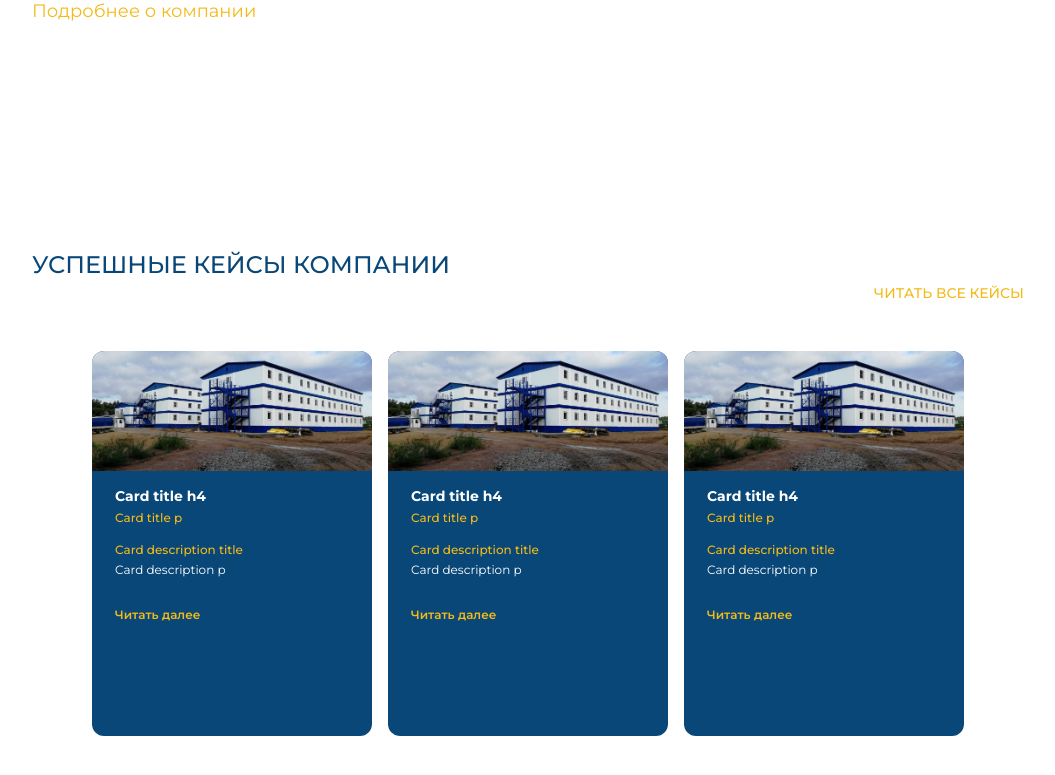
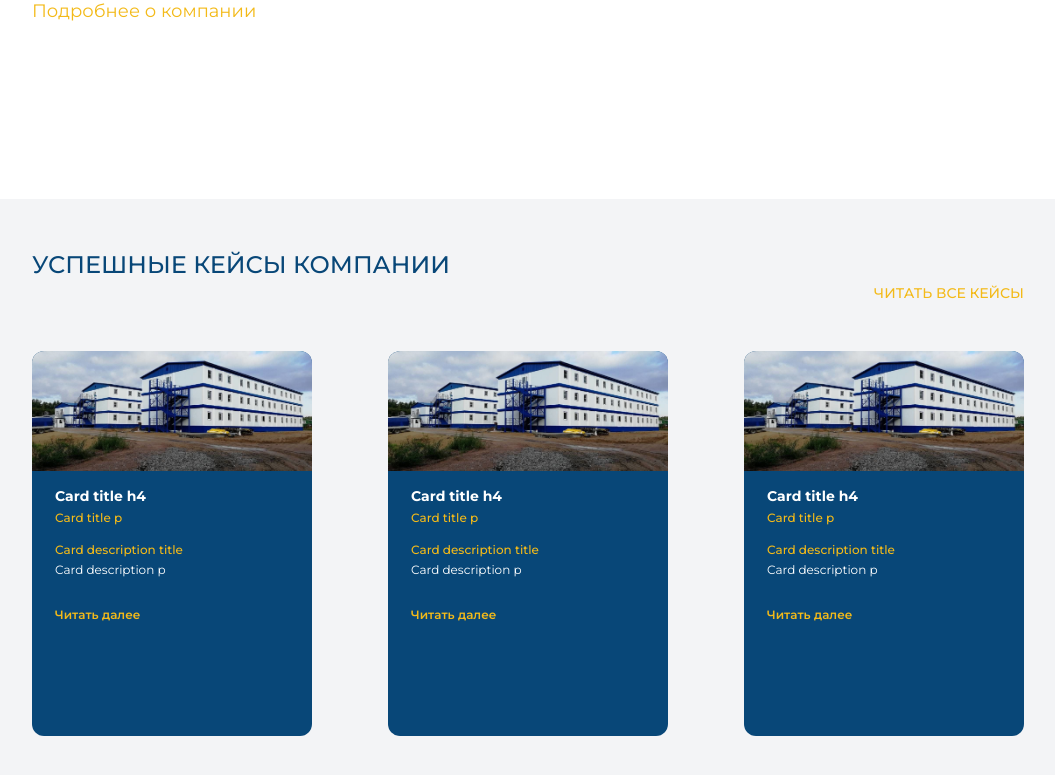
Before and after one commit to IvaMorozilka/vue-project, a Vue app: page / in a window 1280 px wide. Shown: the part 1083-1858 px from the top of the page, without its empty margins (112-1167 px from the left). Built offline with nearby package versions, Linux system fonts and the light colour scheme; what tailwindcss-animated would draw is missing.

Commit message:
Avatar cards

```diff
--- a/src/App.vue
+++ b/src/App.vue
@@ -1,6 +1,6 @@
 <script setup>
-import { RouterLink, RouterView } from 'vue-router'
-import SiteHeader from './components/content/SiteHeader.vue'
+import {RouterView} from 'vue-router'
+import SiteHeader from './components/shared/SiteHeader.vue'
 </script>
 
 <template>
--- a/src/components/content/EntryContent.vue
+++ b/src/components/content/EntryContent.vue
@@ -1,6 +1,6 @@
 <script setup>
-import CaseCard from '../cards/CaseCard.vue'
-import MainContainer from '../marking/MainContainer.vue'
+import CaseCard from '@/components/widgets/CaseCard.vue'
+import MainContainer from '../shared/MainContainer.vue'
 </script>
 
 <template>
@@ -21,20 +21,22 @@ import MainContainer from '../marking/MainContainer.vue'
         </p>
       </div>
     </div>
-    <div>
+  </MainContainer>
+  <div class = "bg-gray-100">
+    <MainContainer class = "pb-[80px]">
       <div class="flex items-center justify-between">
         <h2 class="text-main-2 text-2xl uppercase font-medium pt-[50px] pb-[60px]">
           Успешные кейсы компании
         </h2>
         <p class="text-accent text-sm uppercase font-medium pt-[45px]">Читать все кейсы</p>
       </div>
-      <div class="pt-[10px] flex gap-4 justify-center">
+      <div class="pt-[10px] flex justify-between">
         <CaseCard/>
         <CaseCard/>
         <CaseCard/>
       </div>
-    </div>
-  </MainContainer>
+    </MainContainer>
+  </div>
 </template>
 
 <style scoped>
--- a/src/components/content/SiteHeader.vue
+++ b/src/components/shared/SiteHeader.vue
@@ -1,6 +1,6 @@
 <script setup>
 import IconMenu from '@/components/icons/IconMenu.vue'
-import MainContainer from '../marking/MainContainer.vue'
+import MainContainer from './MainContainer.vue'
 import { computed, onBeforeMount, ref } from 'vue'
 
 const color = computed(() => (topOfPage.value ? 'white' : 'black'))
@@ -28,12 +28,13 @@ onBeforeMount(() => {
     :class="{ 'bg-white bg-opacity-90': !topOfPage }"
   >
     <div id="site-header__inner">
-      <MainContainer>
+      <main-container>
         <div id="site-header__layout" class="flex justify-between items-center py-10">
           <div id="site-header__logo" class="mr-12">
             <img src="../../assets/sample_logo.png" width="100" height="20" />
             <p class="font-medium uppercase text-xs" :style="{ color }">Logo description</p>
           </div>
+          <router-link to="/test">
             <button
                 id="site-header__menu"
                 class="w-10 h-10 flex justify-center items-center mr-12"
@@ -41,8 +42,9 @@ onBeforeMount(() => {
             >
               <IconMenu :color="color" />
             </button>
+          </router-link>
         </div>
-      </MainContainer>
+      </main-container>
     </div>
   </div>
 </template>
--- a/src/router/index.js
+++ b/src/router/index.js
@@ -1,5 +1,6 @@
 import { createRouter, createWebHistory } from 'vue-router'
 import HomeView from '../views/HomeView.vue'
+import Test from "@/views/Test.vue";
 
 const router = createRouter({
   history: createWebHistory(import.meta.env.BASE_URL),
@@ -8,6 +9,11 @@ const router = createRouter({
       path: '/',
       name: 'home',
       component: HomeView
+    },
+    {
+      path: "/test",
+      name: 'test',
+      component: Test
     },
     {
       path: '/about',
--- a/src/views/HomeView.vue
+++ b/src/views/HomeView.vue
@@ -1,6 +1,6 @@
 <script setup>
 import EntryContent from '@/components/content/EntryContent.vue'
-import AnimatedHeaderText from '@/components/AnimatedHeaderText.vue'
+import AnimatedHeaderText from '@/components/widgets/AnimatedHeaderText.vue'
 
 const headerText = ['факторинг 1', 'факторинг 2', 'факторинг 3']
 </script>
--- /dev/null
+++ b/src/views/Test.vue
@@ -0,0 +1,19 @@
+<script setup>
+
+</script>
+
+<template>
+<div class = "flex items-center justify-center text-center max-y-[320px] min-y-[320px] py-[20px] border-2">
+  <div class = 'bg-amber-200'></div>
+  <div class = "relative">
+    <img src = "../assets/employee.webp" class = "pt-[20px] mx-auto object-cover rounded-full max-w-[210px] max-h-[210px] object-top" />
+    <h2>Имя Фамилия</h2>
+    <p>Должность</p>
+    <a>Подробнее</a>
+  </div>
+</div>
+</template>
+
+<style scoped>
+
+</style>
```
Also changed, not shown: src/components/shared/MainContainer.vue (renamed from src/components/marking/MainContainer.vue), src/components/widgets/AnimatedHeaderText.vue (renamed from src/components/AnimatedHeaderText.vue), src/components/widgets/CaseCard.vue (renamed from src/components/cards/CaseCard.vue). Lines whose indentation alone changed are shown as unchanged.
